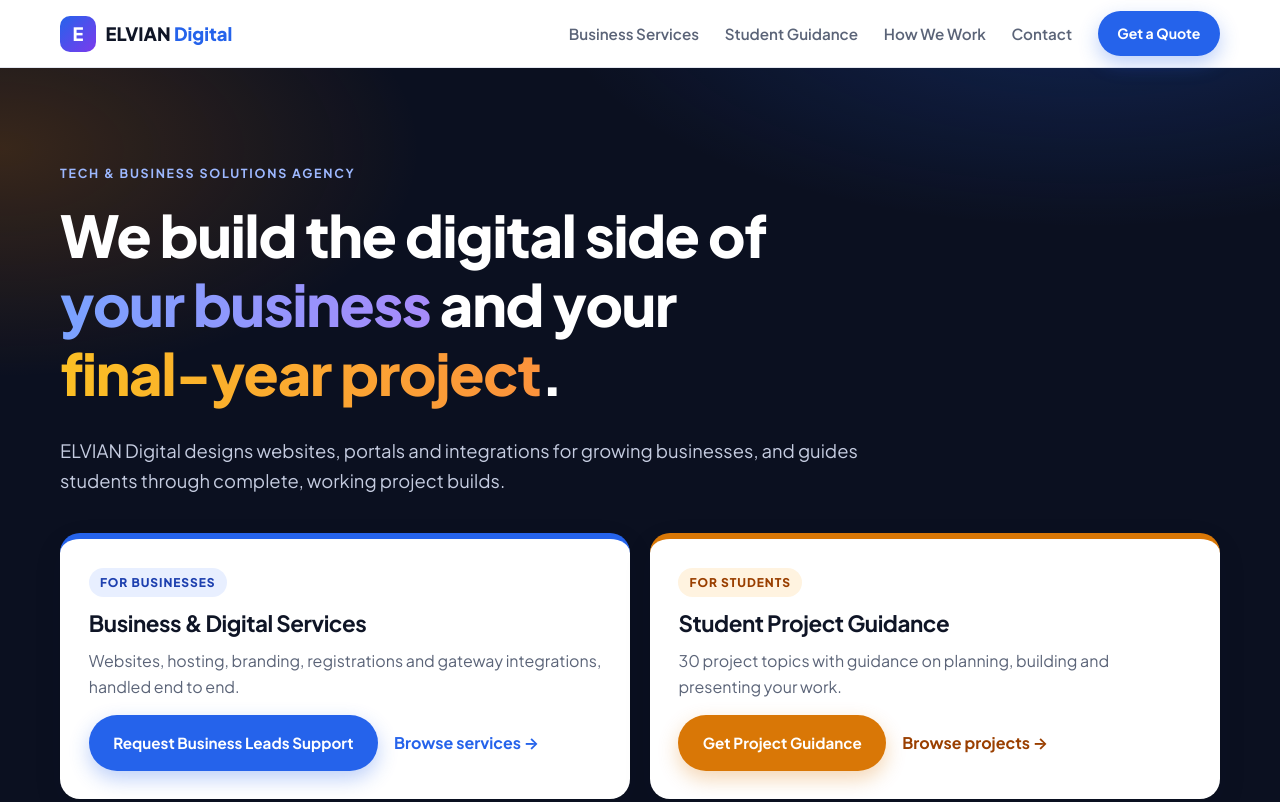
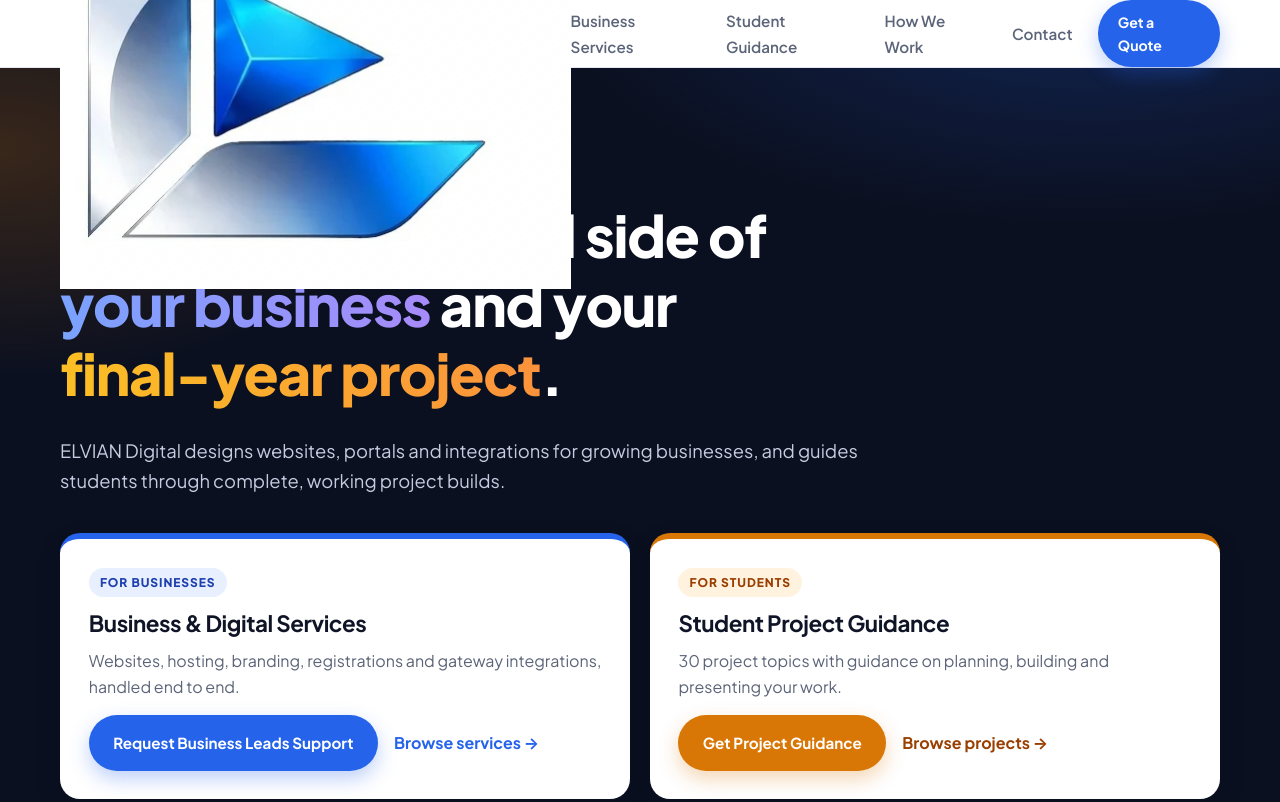
Before and after one commit to elviandigital/ELVIAN-DIGITAL-, a plain HTML site: page index.html in a window 1280 px wide. Shown: the top 802 px of the page. Drawn offline with Linux system fonts and the light colour scheme.

Commit message:
Update index.html

```diff
--- a/index.html
+++ b/index.html
@@ -18,8 +18,7 @@
   <header class="site-header" id="top">
     <div class="container header-inner">
       <a href="#top" class="brand" aria-label="ELVIAN Digital home">
-        <span class="brand-mark" aria-hidden="true">E</span>
-        <span class="brand-text">ELVIAN <span>Digital</span></span>
+        <IMG src="Logo.png.PNG" alt="ELVIAN Digital">
       </a>
 
       <button class="nav-toggle" id="navToggle" aria-expanded="false" aria-controls="primaryNav" aria-label="Open menu">
```
